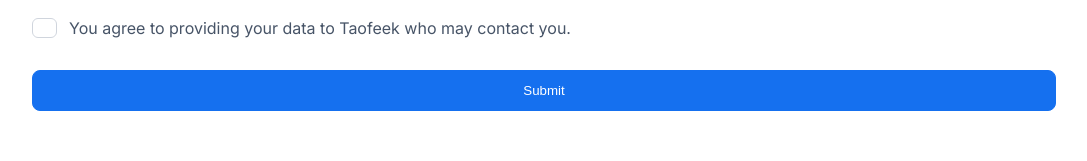
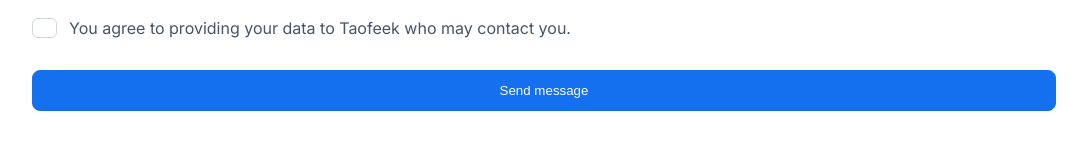
Before and after one commit to taofeek-ob/hng-stage2-contac, a React (Create React App) app: page /contact in a window 1280 px wide. Shown: the part 578-739 px from the top of the page, without its empty margins (96-1183 px from the left). Built offline with nearby package versions, Linux system fonts and the light colour scheme.

Commit message:
refactor: corrected submit button text

```diff
--- a/src/pages/contact/Contact.js
+++ b/src/pages/contact/Contact.js
@@ -102,7 +102,7 @@ const Contact = ({ name, setUsername }) => {
               </label>
             </div>
             <div className="contact__form__button">
-              <button id="btn__submit">Submit</button>
+              <button id="btn__submit">Send message</button>
             </div>
           </form>
         </main>
```
